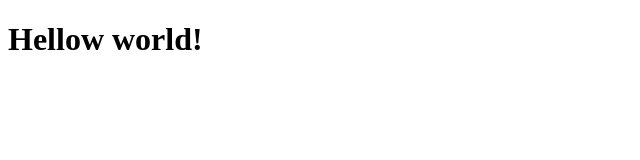
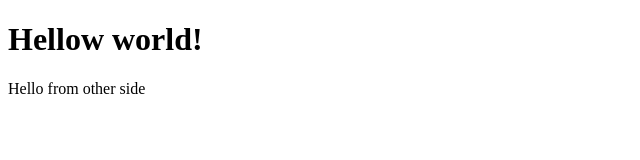
Before and after one commit to hgknightnie/FullStackW1Repo, a plain HTML site: page index.html in a window 1280 px wide. Shown: the whole page, without its empty margins (0-640 px from the left). Drawn offline with Linux system fonts and the light colour scheme.

Commit message:
Added a design element

```diff
--- a/index.html
+++ b/index.html
@@ -8,5 +8,6 @@
 </head>
 <body>
     <h1>Hellow world!</h1>
+    <p>Hello from other side</p>
 </body>
 </html>
```
